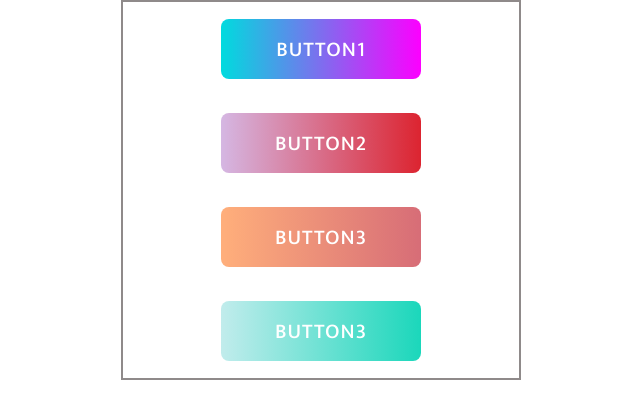
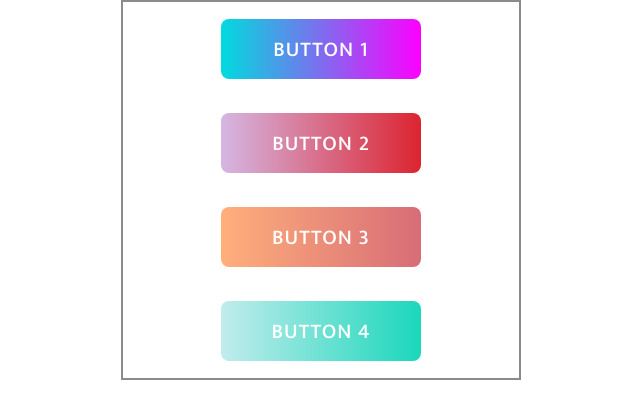
Before and after one commit to fatimaiqbal02/css-snippets, a plain HTML site: page gradientButtons/index.html in a window 1280 px wide. Shown: the full height of the page, 319-959 px from the left. Drawn offline with Linux system fonts and the light colour scheme.

Commit message:
UpdatingHtmlandCssFiles

```diff
--- a/gradientButtons/index.html
+++ b/gradientButtons/index.html
@@ -13,19 +13,19 @@
     <section class="buttons">
         <div class="btn btn1">
             <div class="btnInner"></div>
-            <a href="" class="button">Button1</a>
+            <a href="" class="button">Button 1</a>
         </div>
         <div class="btn btn2">
             <div class="btnInner"></div>
-            <a href="" class="button">Button2</a>
+            <a href="" class="button">Button 2</a>
         </div>
         <div class="btn btn3">
             <div class="btnInner"></div>
-            <a href="" class="button">Button3</a>
+            <a href="" class="button">Button 3</a>
         </div>
         <div class="btn btn4">
             <div class="btnInner"></div>
-            <a href="" class="button">Button3</a>
+            <a href="" class="button">Button 4</a>
         </div>
 
     </section>
--- a/gradientButtons/style.css
+++ b/gradientButtons/style.css
@@ -48,7 +48,7 @@
     transform: scale(1.03);
 }
 .btn:hover .btnInner{
-    left: 0;
+    left: 0;                       /*to create gradient effect*/
 }
 .btn1 .btnInner{
     background: -webkit-linear-gradient(right, #00dbde, #fc00ff, #00dbde, #fc00ff);
```
